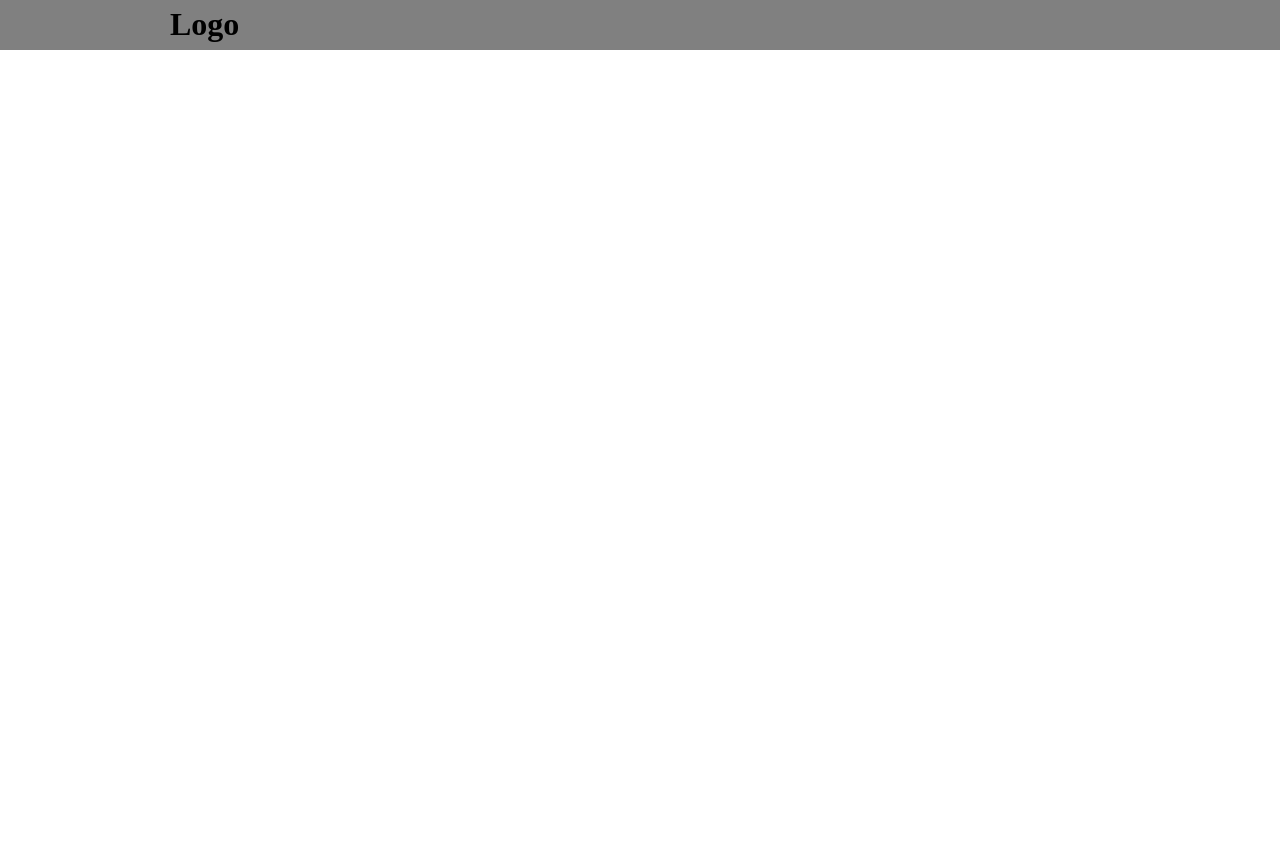
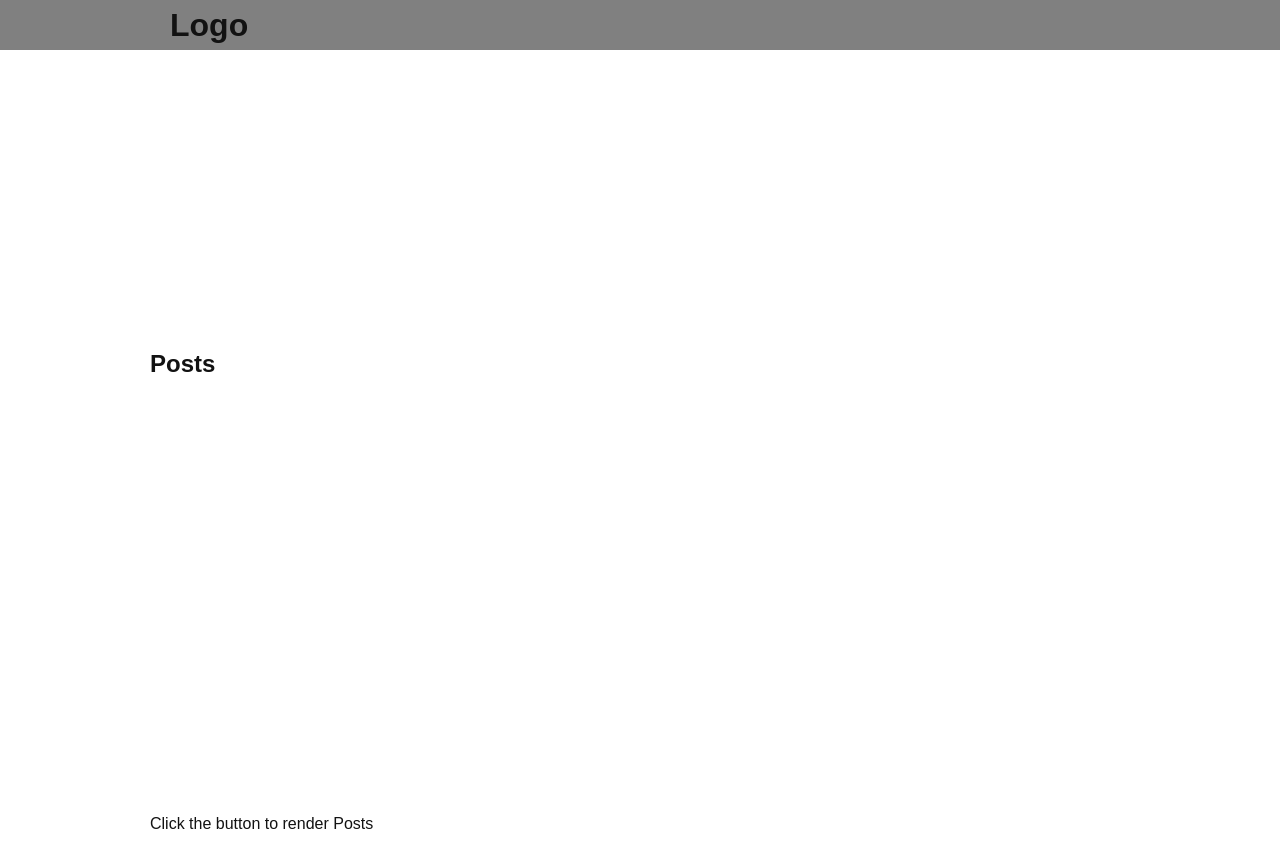
Before and after one commit to paulkalait/testingWithJest, a React (Create React App) app in the folder testing-react-demo/: page / in a window 1280 px wide. Shown: the top 868 px of the page. Before the commit the page ends 800 px from the top, so only its background shows below. Built offline with nearby package versions, Linux system fonts and the light colour scheme.

Commit message:
headline component with test

```diff
--- a/testing-react-demo/public/index.html
+++ b/testing-react-demo/public/index.html
@@ -10,34 +10,12 @@
       content="Web site created using create-react-app"
     />
     <link rel="apple-touch-icon" href="%PUBLIC_URL%/logo192.png" />
-    <!--
-      manifest.json provides metadata used when your web app is installed on a
-      user's mobile device or desktop. See https://developers.google.com/web/fundamentals/web-app-manifest/
-    -->
     <link rel="manifest" href="%PUBLIC_URL%/manifest.json" />
-    <!--
-      Notice the use of %PUBLIC_URL% in the tags above.
-      It will be replaced with the URL of the `public` folder during the build.
-      Only files inside the `public` folder can be referenced from the HTML.
-
-      Unlike "/favicon.ico" or "favicon.ico", "%PUBLIC_URL%/favicon.ico" will
-      work correctly both with client-side routing and a non-root public URL.
-      Learn how to configure a non-root public URL by running `npm run build`.
-    -->
+    <link href="https://fonts.googleapis.com/css2?family=Titillium+Web:wght@300&display=swap" rel="stylesheet">
     <title>React App</title>
   </head>
   <body>
     <noscript>You need to enable JavaScript to run this app.</noscript>
     <div id="root"></div>
-    <!--
-      This HTML file is a template.
-      If you open it directly in the browser, you will see an empty page.
-
-      You can add webfonts, meta tags, or analytics to this file.
-      The build step will place the bundled scripts into the <body> tag.
-
-      To begin the development, run `npm start` or `yarn start`.
-      To create a production bundle, use `npm run build` or `yarn build`.
-    -->
   </body>
 </html>
--- a/testing-react-demo/src/App.js
+++ b/testing-react-demo/src/App.js
@@ -1,10 +1,15 @@
 import Header from "./component/Header/Header";
 import './App.scss'
+import Headline from "./component/Headline/Headline";
 
 function App() {
   return (
     <div className="App">
       <Header />
+      <section className="main">
+      <Headline header="Posts" desc="Click the button to render Posts"/>
+      </section>
+
     </div>
   );
 }
--- a/testing-react-demo/src/App.scss
+++ b/testing-react-demo/src/App.scss
@@ -1,4 +1,13 @@
 body{
     margin: 0;
     padding: 0;
+    font-family: 'DM Sans', sans-serif;
+    line-height: 22;
+    color: #121212;
 }
+.main{
+    width: 100%;
+    max-width: 980px;
+    margin: 50px auto 80px;
+    padding: 0 10px;
+}
--- /dev/null
+++ b/testing-react-demo/src/component/Headline/Headline.js
@@ -0,0 +1,18 @@
+import React from 'react'
+
+const Headline = ({ header, desc}) => {
+
+    if(!header){
+        return null;
+    }
+  return (
+
+    <div data-test="HeadlineComponent">
+       <h1 data-test="header">{header}</h1>
+       <p data-test="desc">{desc}</p>
+    </div>
+
+  )
+}
+
+export default Headline
```
Also changed, not shown: testing-react-demo/src/component/Headline/styles.scss (added), 1 other file (tests, documents, lock files or other folders).
